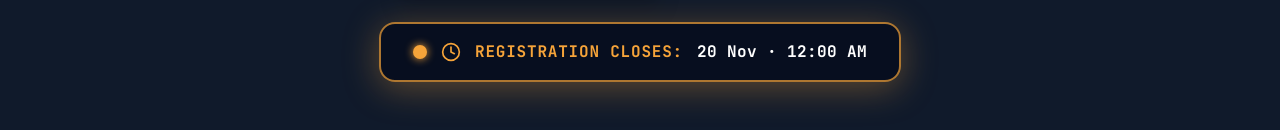
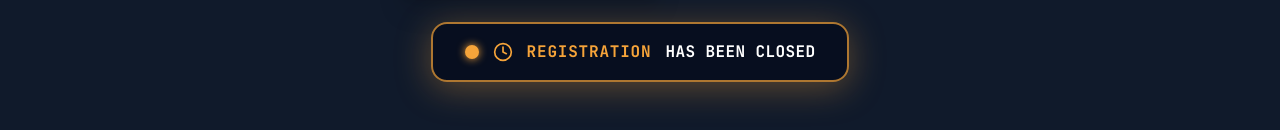
Before and after one commit to jayesh6060/hackathon, a React (Vite) app: page / in a window 1280 px wide. Shown: the part 819-949 px from the top of the page. Built offline with nearby package versions, Linux system fonts and the light colour scheme; no server answers.

Commit message:
update: change deadline notification text to registration has been closed

```diff
--- a/src/components/ContinuousAnimeExperience.jsx
+++ b/src/components/ContinuousAnimeExperience.jsx
@@ -366,7 +366,7 @@ export default function ContinuousAnimeExperience() {
           </button>
         </div>
 
-        {/* Registration Closes Notification Pill (Pure Notification - Not a Link) */}
+        {/* Registration Closed Notification Pill (Pure Notification - Not a Link) */}
         <div className="mt-6 inline-flex items-center gap-3 sm:gap-3.5 px-6 py-3 sm:px-8 sm:py-4 rounded-xl sm:rounded-2xl bg-[#070e1f]/90 border sm:border-2 border-[#F6A43A]/70 backdrop-blur-xl shadow-[0_6px_35px_rgba(246,164,58,0.35)] select-none">
           <span className="relative flex h-3 w-3 sm:h-3.5 sm:w-3.5">
             <span className="animate-ping absolute inline-flex h-full w-full rounded-full bg-[#F6A43A] opacity-75"></span>
@@ -374,10 +374,10 @@ export default function ContinuousAnimeExperience() {
           </span>
           <Clock className="w-4 h-4 sm:w-5 sm:h-5 text-[#F6A43A]" />
           <span className="font-mono text-xs sm:text-sm md:text-base font-bold uppercase tracking-wider text-[#F6A43A]">
-            Registration Closes:
+            Registration
           </span>
-          <span className="font-mono text-xs sm:text-sm md:text-base font-black text-white tracking-wide">
-            20 Nov · 12:00 AM
+          <span className="font-mono text-xs sm:text-sm md:text-base font-black text-white uppercase tracking-wide">
+            Has Been Closed
           </span>
         </div>
 
```
